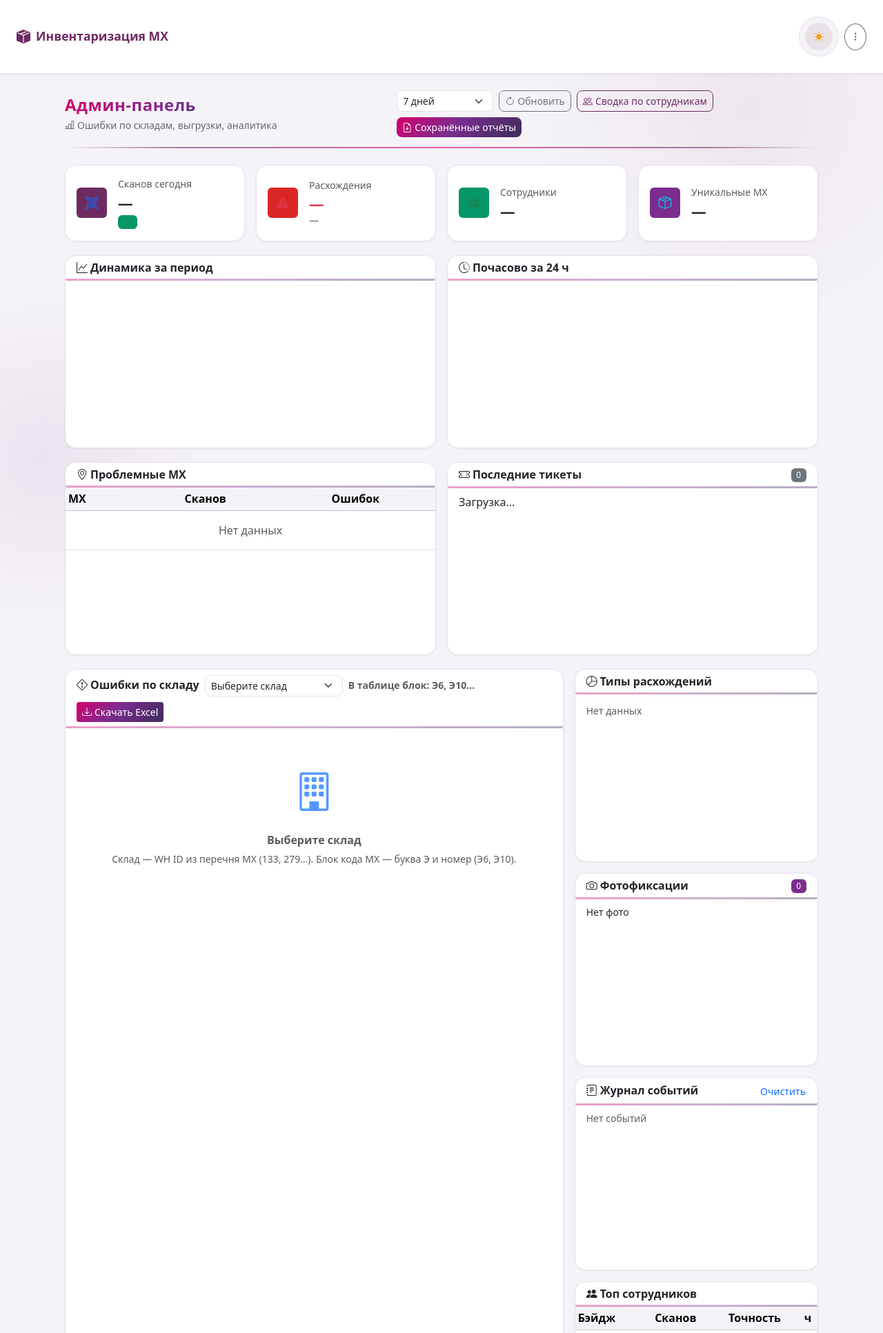
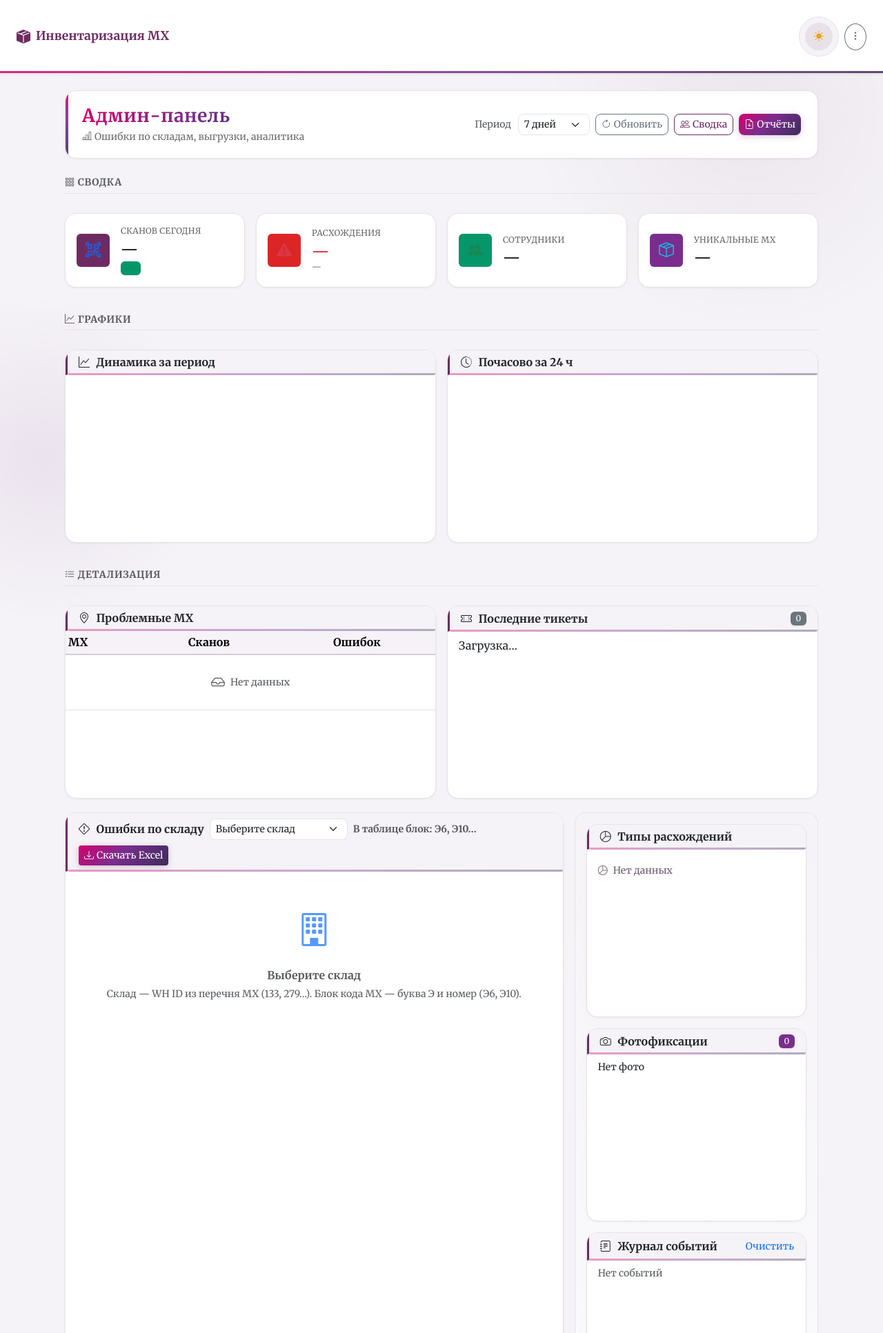
Before and after one commit to Banifaziy111/inventarizacia, a Flask app: template templates/admin.html in a window 1280 px wide. Shown: the top 1933 px of the page at 69% size. Run offline with Flask 3, Linux system fonts and the light colour scheme; the template is opened without the code that fills it, so the values that code supplies are empty; a map, chart or similar area stays blank; some libraries are stand-ins or nearby versions.

Commit message:
Восстановление разметки из бэкапа (до смены вёрстки)
Made-with: Cursor

```diff
--- a/static/styles.css
+++ b/static/styles.css
@@ -3,11 +3,12 @@
    Складская тема, читаемость, мобильность
    ======================================== */
 
-/* Шрифт: локально без зависимости от интернета; при наличии сети можно раскомментировать @import для Manrope */
-/* @import url('https://fonts.googleapis.com/css2?family=Manrope:wght@400;500;600;700&display=swap'); */
+/* Основной шрифт: Merriweather (подключается в base.html) */
 :root {
     /* Pantone: 675C (primary), 2395C (fuchsia), 254C (purple), 2617C (dark purple) */
-    --font-sans: system-ui, -apple-system, 'Segoe UI', Roboto, sans-serif;
+    --font-sans: 'Merriweather', Georgia, serif;
+    --font-heading: var(--font-sans);
+    --font-mono: ui-monospace, 'Cascadia Code', 'Source Code Pro', monospace;
     --primary: #6E2B62;
     --primary-hover: #5A2352;
     --primary-light: rgba(110, 43, 98, 0.12);
@@ -109,6 +110,19 @@
     color: var(--text-primary);
 }
 
+[data-theme="dark"] #dashboardBlockErrorsEmpty {
+    color: var(--text-secondary);
+}
+
+#dashboardBlockErrorsEmpty .empty-state-icon {
+    font-size: 3rem;
+    opacity: 0.7;
+}
+
+#dashboardBlockErrorsEmpty p:first-of-type {
+    font-size: 1rem;
+}
+
 [data-theme="dark"] #dashboardBlockErrorsEmpty,
 [data-theme="dark"] #dashboardBlockErrorsEmpty .text-muted {
     color: var(--text-secondary) !important;
@@ -231,6 +245,7 @@ main, .app-header, .app-footer {
 
 /* Заголовки с градиентом и буквенным интервалом */
 .heading-gradient {
+    font-family: var(--font-heading);
     background: var(--gradient-primary-h);
     -webkit-background-clip: text;
     background-clip: text;
@@ -241,11 +256,27 @@ main, .app-header, .app-footer {
 h1.heading-gradient { font-size: 1.5rem; }
 h2.heading-gradient { font-size: 1.25rem; }
 
+@media (min-width: 768px) {
+    h1.heading-gradient { font-size: 1.65rem; }
+}
+
 /* ========== LAYOUT ========== */
 .app-header {
     background: var(--bg-surface);
     border-bottom: 1px solid var(--border);
     box-shadow: var(--shadow);
+    position: relative;
+}
+
+.app-header::after {
+    content: "";
+    position: absolute;
+    left: 0;
+    right: 0;
+    bottom: 0;
+    height: 3px;
+    background: var(--gradient-primary-h);
+    opacity: 0.85;
 }
 
 .app-header .navbar-brand {
@@ -310,6 +352,7 @@ main {
     background: var(--gradient-primary);
     border: none;
     color: #fff;
+    box-shadow: 0 2px 8px rgba(110, 43, 98, 0.25);
 }
 
 .btn-primary:hover {
@@ -733,6 +776,11 @@ body[data-theme="dark"] .theme-icon-moon {
 /* ========== TABLES ========== */
 .table {
     --bs-table-bg: transparent;
+}
+
+.table thead th {
+    border-bottom: 2px solid var(--border-strong);
+    font-weight: 600;
 }
 
 .table-light {
@@ -1607,27 +1655,104 @@ body.scan-only-mode .scan-only-only {
 }
 
 /* ========== ADMIN ========== */
+.admin-page {
+    padding-bottom: 1.5rem;
+}
+
 .admin-header .btn { white-space: nowrap; }
 
-/* Шапка админки: акцентная полоска снизу */
-.admin-header--bar {
-    padding-bottom: 1rem;
+/* Шапка админки: карточка с градиентной полоской */
+.admin-header--card {
+    background: var(--bg-surface);
+    border: 1px solid var(--border);
+    border-radius: var(--radius-lg);
+    box-shadow: var(--shadow);
+    padding: 1.25rem 1.5rem;
     position: relative;
-}
-.admin-header--bar::after {
+    overflow: hidden;
+}
+
+.admin-header--card::before {
     content: "";
     position: absolute;
     left: 0;
-    right: 0;
+    top: 0;
     bottom: 0;
-    height: 2px;
-    background: linear-gradient(90deg, transparent 0%, var(--primary) 15%, var(--accent) 50%, var(--primary) 85%, transparent 100%);
-    opacity: 0.6;
-    border-radius: 1px;
-}
-.admin-title { font-size: 1.35rem; }
+    width: 4px;
+    background: var(--gradient-primary);
+    opacity: 0.9;
+}
+
+.admin-header-inner {
+    display: flex;
+    flex-wrap: wrap;
+    align-items: center;
+    justify-content: space-between;
+    gap: 1rem;
+    position: relative;
+    z-index: 1;
+}
+
+.admin-header-title-block {
+    min-width: 0;
+}
+
+.admin-header-period {
+    display: flex;
+    align-items: center;
+    gap: 0.35rem;
+}
+
+.admin-header-primary-actions {
+    display: flex;
+    gap: 0.5rem;
+}
+
+@media (max-width: 767.98px) {
+    .admin-header--card {
+        padding: 1rem;
+    }
+    .admin-header-inner {
+        flex-direction: column;
+        align-items: stretch;
+    }
+    .admin-header-actions {
+        flex-wrap: wrap;
+        justify-content: flex-start;
+    }
+    .admin-header-period {
+        width: 100%;
+    }
+    .admin-header-period .form-select {
+        flex: 1;
+        max-width: none;
+    }
+}
+
+.admin-title { font-size: 1.4rem; }
 .admin-subtitle { opacity: 0.9; }
 .admin-header-actions .btn { border-radius: var(--radius-sm); }
+
+/* Метки секций дашборда */
+.admin-section-label {
+    letter-spacing: 0.05em;
+    padding-bottom: 0.25rem;
+    border-bottom: 1px solid var(--border);
+}
+
+/* Пустые состояния в таблицах и списках */
+.admin-empty-inline {
+    display: inline-flex;
+    align-items: center;
+    gap: 0.5rem;
+}
+
+.admin-empty-inline .bi { font-size: 1.25rem; }
+
+.admin-empty-list {
+    padding: 0.75rem 1rem !important;
+    color: var(--text-muted) !important;
+}
 
 /* KPI-карточки: цветная полоска слева и крупные числа */
 .admin-kpi-card {
@@ -1644,6 +1769,14 @@ body.scan-only-mode .scan-only-only {
     box-shadow: var(--shadow-md);
 }
 .admin-kpi-card .card-body { padding: 0.75rem 1rem; }
+
+.admin-kpi-card .small.text-muted {
+    font-size: 0.75rem;
+    text-transform: uppercase;
+    letter-spacing: 0.03em;
+    opacity: 0.95;
+}
+
 .admin-kpi-icon {
     width: 2.75rem;
     height: 2.75rem;
@@ -1653,6 +1786,15 @@ body.scan-only-mode .scan-only-only {
     transition: transform 0.2s;
     font-size: 1.15rem;
 }
+
+@media (min-width: 768px) {
+    .admin-kpi-icon {
+        width: 3rem;
+        height: 3rem;
+        font-size: 1.35rem;
+    }
+}
+
 .admin-kpi-card:hover .admin-kpi-icon { transform: scale(1.05); }
 .admin-kpi-value {
     font-size: 1.35rem;
@@ -1683,7 +1825,20 @@ body.scan-only-mode .scan-only-only {
 .admin-widget .card-header {
     padding: 0.75rem 1rem;
     font-weight: 600;
-}
+    border-left: 3px solid var(--primary);
+    background: var(--bg-page);
+}
+
+[data-theme="dark"] .admin-widget .card-header {
+    background: var(--bg-elevated);
+}
+
+.admin-widget .card-header .h6 {
+    display: flex;
+    align-items: center;
+    gap: 0.35rem;
+}
+
 .admin-widget-body {
     min-height: 0;
 }
@@ -1715,14 +1870,16 @@ body.scan-only-mode .scan-only-only {
 }
 
 /* Боковая колонка админки: лёгкий фон и группировка */
-.admin-sidebar {
-    background: linear-gradient(180deg, transparent 0%, var(--bg-page) 2%, var(--bg-page) 98%, transparent 100%);
+.admin-widgets-stack.admin-sidebar {
+    background: linear-gradient(180deg, var(--bg-page) 0%, var(--bg-surface) 100%);
     border-radius: var(--radius-lg);
-    padding-top: 0.5rem;
-    padding-bottom: 0.5rem;
-}
-[data-theme="dark"] .admin-sidebar {
-    background: linear-gradient(180deg, transparent 0%, rgba(0,0,0,0.15) 2%, rgba(0,0,0,0.15) 98%, transparent 100%);
+    padding: 1rem;
+    border: 1px solid var(--border);
+}
+
+[data-theme="dark"] .admin-widgets-stack.admin-sidebar {
+    background: linear-gradient(180deg, var(--bg-elevated) 0%, var(--bg-surface) 100%);
+    border-color: var(--border);
 }
 
 /* Карточка графика: больше высоты на мобильных */
--- a/templates/admin.html
+++ b/templates/admin.html
@@ -8,34 +8,38 @@
 
 {% block content %}
 <div class="admin-page content-fade-in">
-    <header class="admin-header admin-header--bar mb-4">
-        <div class="d-flex flex-wrap align-items-center justify-content-between gap-3">
-            <div>
+    <header class="admin-header admin-header--card mb-4">
+        <div class="admin-header-inner">
+            <div class="admin-header-title-block">
                 <h1 class="admin-title mb-0 fw-bold heading-gradient">Админ-панель</h1>
                 <p class="admin-subtitle text-muted small mb-0 mt-1"><i class="bi bi-bar-chart-line me-1"></i>Ошибки по складам, выгрузки, аналитика</p>
             </div>
             <div class="admin-header-actions d-flex flex-wrap gap-2 align-items-center">
+                <div class="admin-header-period">
+                    <label class="form-label small text-muted mb-0 me-1">Период</label>
                     <select class="form-select form-select-sm" id="adminPeriodSelect" style="max-width:140px" title="Период для KPI и графиков">
                         <option value="today">Сегодня</option>
                         <option value="7d" selected>7 дней</option>
                         <option value="30d">30 дней</option>
                     </select>
+                </div>
                 <button type="button" class="btn btn-outline-secondary btn-sm" id="refreshAdminBtn" title="Обновить данные">
                     <i class="bi bi-arrow-clockwise me-1"></i>Обновить
                 </button>
+                <div class="admin-header-primary-actions d-flex gap-2">
                     <button type="button" class="btn btn-outline-primary btn-sm" id="exportEmployeesBtn" title="Скачать сводку по сотрудникам">
-                    <i class="bi bi-people me-1"></i>Сводка по сотрудникам
+                        <i class="bi bi-people me-1"></i>Сводка
                     </button>
                     <button type="button" class="btn btn-primary btn-sm" id="exportBtn" data-bs-toggle="modal" data-bs-target="#reportsModal">
-                    <i class="bi bi-file-earmark-arrow-down me-1"></i>Сохранённые отчёты
+                        <i class="bi bi-file-earmark-arrow-down me-1"></i>Отчёты
                     </button>
+                </div>
             </div>
         </div>
     </header>
 
-    <!-- Дашборд: сетка виджетов -->
     <div class="admin-dashboard-grid">
-    <!-- KPI — первая строка -->
+    <p class="admin-section-label text-uppercase small fw-semibold text-muted mb-2 mt-0"><i class="bi bi-grid-3x3-gap me-1"></i>Сводка</p>
     <section class="admin-kpi admin-widgets-row">
         <div class="row g-3">
             <div class="col-6 col-md-3">
@@ -95,7 +99,7 @@
         </div>
     </section>
 
-    <!-- Графики: вторая строка, две карточки одной высоты -->
+    <p class="admin-section-label text-uppercase small fw-semibold text-muted mb-2 mt-3"><i class="bi bi-graph-up me-1"></i>Графики</p>
     <div class="row g-3 admin-widgets-row">
         <div class="col-lg-6">
             <div class="card admin-widget h-100">
@@ -119,7 +123,7 @@
         </div>
     </div>
 
-    <!-- Проблемные МХ + Тикеты: третья строка -->
+    <p class="admin-section-label text-uppercase small fw-semibold text-muted mb-2 mt-3"><i class="bi bi-list-check me-1"></i>Детализация</p>
     <div class="row g-3 admin-widgets-row">
         <div class="col-lg-6">
             <div class="card admin-widget h-100" id="problemZonesBlock">
@@ -133,7 +137,7 @@
                                 <tr><th>МХ</th><th class="text-center">Сканов</th><th class="text-center">Ошибок</th></tr>
                             </thead>
                             <tbody id="problemZonesTableBody">
-                                <tr><td colspan="3" class="text-center text-muted py-3">Нет данных</td></tr>
+                                <tr><td colspan="3" class="text-center py-4"><div class="admin-empty-inline"><i class="bi bi-inbox text-muted"></i><span class="text-muted small">Нет данных</span></div></td></tr>
                             </tbody>
                         </table>
                     </div>
@@ -153,7 +157,6 @@
         </div>
     </div>
 
-    <!-- Ошибки по складу (wh_id из перечня МХ); в таблице коды МХ — блок Э6, Э10 и т.д. -->
     <div class="row g-3 admin-widgets-row">
         <div class="col-lg-8">
             <div class="card admin-widget h-100">
@@ -195,14 +198,14 @@
             </div>
         </div>
         <div class="col-lg-4">
-            <div class="admin-widgets-stack">
+            <div class="admin-widgets-stack admin-sidebar">
                 <div class="card admin-widget">
                     <div class="card-header py-2">
                         <h2 class="h6 mb-0 fw-semibold"><i class="bi bi-pie-chart me-1"></i>Типы расхождений</h2>
                     </div>
                     <div class="card-body py-2 p-0">
                         <div id="discrepancyTypesList" class="list-group list-group-flush list-group-sm">
-                            <div class="list-group-item text-muted small">Нет данных</div>
+                            <div class="list-group-item text-muted small admin-empty-list"><i class="bi bi-pie-chart me-2"></i>Нет данных</div>
                         </div>
                     </div>
                 </div>
@@ -238,7 +241,7 @@
                                     <tr><th>Бэйдж</th><th class="text-center">Сканов</th><th class="text-center">Точность</th><th class="text-center">ч</th></tr>
                                 </thead>
                                 <tbody id="employeesTableBody">
-                                    <tr><td colspan="4" class="text-center text-muted py-3">Нет данных</td></tr>
+                                    <tr><td colspan="4" class="text-center py-4"><div class="admin-empty-inline"><i class="bi bi-people text-muted"></i><span class="text-muted small">Нет данных</span></div></td></tr>
                                 </tbody>
                             </table>
                         </div>
@@ -252,7 +255,7 @@
                     </div>
                     <div class="card-body py-2 overflow-auto p-0 admin-widget-scroll">
                         <div id="qualityReviewList" class="list-group list-group-flush list-group-sm">
-                            <div class="list-group-item text-muted small">Нет данных</div>
+                            <div class="list-group-item text-muted small admin-empty-list"><i class="bi bi-clipboard-check me-2"></i>Нет данных</div>
                         </div>
                     </div>
                 </div>
@@ -262,13 +265,13 @@
     </div>
     </div>
 
-    <aside id="adminStatusBar" class="d-none admin-status-bar-visible card border-0 rounded-3 rounded-top mt-2 shadow-sm">
-        <div class="card-body py-3 px-4 d-flex flex-wrap justify-content-between align-items-center gap-2 small">
-            <span id="adminStatusBarText">—</span>
-            <div class="d-flex gap-1">
-                <span class="badge bg-success" id="adminStatusChipAccuracy">—</span>
-                <span class="badge bg-warning text-dark" id="adminStatusChipWorkload">—</span>
-                <span class="badge bg-danger" id="adminStatusChipRisk">—</span>
+    <aside id="adminStatusBar" class="d-none admin-status-bar admin-status-bar-visible card border-0 rounded-3 rounded-top mt-4 shadow-sm">
+        <div class="card-body py-3 px-4 d-flex flex-wrap justify-content-between align-items-center gap-3 small">
+            <span class="d-flex align-items-center gap-2" id="adminStatusBarText"><i class="bi bi-activity text-primary"></i>—</span>
+            <div class="d-flex flex-wrap gap-2">
+                <span class="badge bg-success py-2 px-2" id="adminStatusChipAccuracy">—</span>
+                <span class="badge bg-warning text-dark py-2 px-2" id="adminStatusChipWorkload">—</span>
+                <span class="badge bg-danger py-2 px-2" id="adminStatusChipRisk">—</span>
             </div>
         </div>
     </aside>
@@ -276,9 +279,7 @@
 {% endblock %}
 
 {% block modals %}
-<!-- Модалки админки рендерятся в body, чтобы не перекрывались контейнером и не блокировались -->
-<!-- Модальное окно: сохранённые отчёты -->
-<div class="modal fade" id="reportsModal" tabindex="-1" aria-labelledby="reportsModalTitle" aria-hidden="true">
+<div class="modal fade" id="reportsModal" tabindex="-1" aria-labelledby="reportsModalTitle" aria-hidden="true" data-bs-backdrop="true" data-bs-keyboard="true">
     <div class="modal-dialog modal-dialog-centered modal-lg">
         <div class="modal-content">
             <div class="modal-header modal-header--accent d-flex align-items-center justify-content-between">
@@ -310,8 +311,7 @@
     </div>
 </div>
 
-<!-- Модальное окно: создать ревизию качества -->
-<div class="modal fade" id="qualityReviewModal" tabindex="-1">
+<div class="modal fade" id="qualityReviewModal" tabindex="-1" data-bs-backdrop="true" data-bs-keyboard="true">
     <div class="modal-dialog modal-dialog-centered">
         <div class="modal-content">
             <div class="modal-header modal-header--accent">
@@ -347,8 +347,7 @@
     </div>
 </div>
 
-<!-- Модальное окно: просмотр фото -->
-<div class="modal fade" id="photoPreviewModal" tabindex="-1">
+<div class="modal fade" id="photoPreviewModal" tabindex="-1" data-bs-backdrop="true" data-bs-keyboard="true">
     <div class="modal-dialog modal-dialog-centered modal-lg">
         <div class="modal-content">
             <div class="modal-header modal-header--accent">
--- a/templates/base.html
+++ b/templates/base.html
@@ -7,6 +7,9 @@
     <link rel="manifest" href="{{ url_for('static', filename='manifest.json') }}">
     <title>{% block title %}Инвентаризация{% endblock %}</title>
     <link rel="stylesheet" href="{{ url_for('static', filename='vendor/bootstrap/bootstrap.min.css') }}">
+    <link rel="preconnect" href="https://fonts.googleapis.com">
+    <link rel="preconnect" href="https://fonts.gstatic.com" crossorigin>
+    <link href="https://fonts.googleapis.com/css2?family=Merriweather:wght@400;700&display=swap" rel="stylesheet">
     <link rel="stylesheet" href="{{ url_for('static', filename='styles.css') }}?v=9">
     <link rel="stylesheet" href="{{ url_for('static', filename='vendor/bootstrap-icons/bootstrap-icons.min.css') }}">
     {% block head_extra %}{% endblock %}
@@ -81,7 +84,7 @@
 
 <footer class="app-footer py-3">
     <div class="container text-center px-3">
-        Инвентаризация мест хранения
+        <span class="footer-brand"><i class="bi bi-box-seam"></i> Инвентаризация мест хранения</span>
     </div>
 </footer>
 
--- a/templates/login.html
+++ b/templates/login.html
@@ -56,8 +56,9 @@
                         <div class="mb-3">
                             <label class="form-label" for="badgeInput">Бэйдж</label>
                             <input type="text" id="badgeInput" class="form-control" placeholder="Например, 12345"
-                                   minlength="3" required autocomplete="off">
+                                   minlength="3" required autocomplete="off" autofocus>
                             <div class="invalid-feedback">Укажите номер бэйджа</div>
+                            <div class="form-text text-muted">Нажмите Enter для входа</div>
                         </div>
                         <div class="mb-3 d-none" id="passwordGroup">
                             <label class="form-label" for="passwordInput">Пароль администратора</label>
```
Also changed, not shown: other parts of static/styles.css (+31 -8 lines), templates/work.html (+118 -58 lines). Lines whose indentation alone changed are shown as unchanged.
